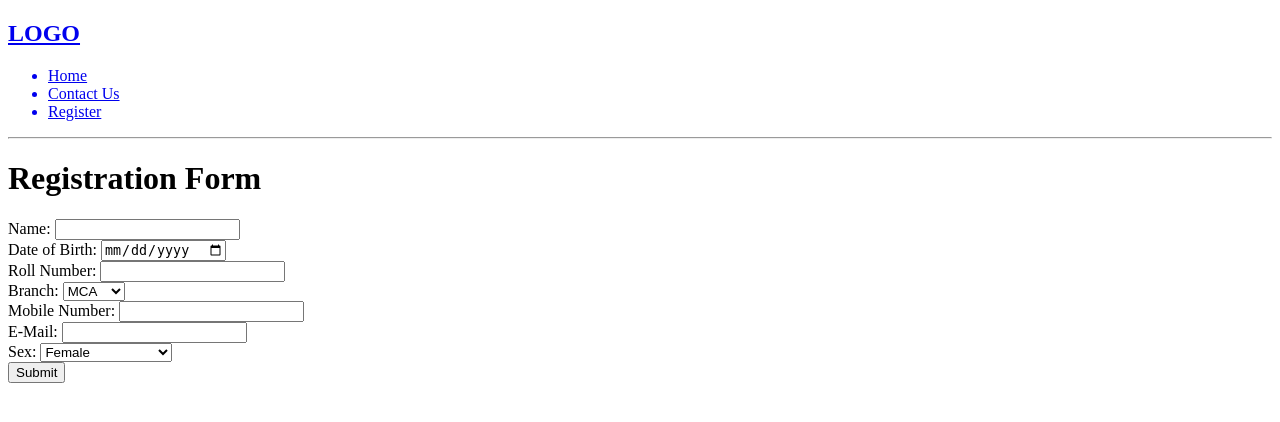
After one commit to elementalneil/hackathon-webpages, a Django app: page /register/ in a window 1280 px wide. The commit adds this page. Shown: the top 422 px of the page. Run offline with Django 3.2, Linux system fonts and the light colour scheme.

Commit message:
Created Registration Form
-Users can Register from the registration form.
-Registered User Details will be stored to the database.
-No client-side data validation added yet.

```diff
--- /dev/null
+++ b/base/forms.py
@@ -0,0 +1,7 @@
+from django.forms import ModelForm
+from .models import Participant
+
+class ParticipantForm(ModelForm):
+    class Meta:
+        model = Participant
+        fields = '__all__'
--- /dev/null
+++ b/base/templates/base/form.html
@@ -0,0 +1,32 @@
+{% extends 'main.html' %}
+
+{% block content %}
+    <h1>Registration Form</h1>
+    <div>
+        <form method="POST" action="">
+            {% csrf_token %}
+
+            <label>Name: </label> <input name="name" type="text" id="name"><br>
+            <label>Date of Birth: </label> <input name="dob" type="date" id="dob"><br>
+            <label>Roll Number: </label> <input name="roll" type="text" id="roll"><br>
+            <label>Branch: </label>
+            <select name="branch" id="branch">
+                <option value="MCA">MCA</option>
+                <option value="BTech">BTech</option>
+                <option value="MTech">MTech</option>
+                <option value="PHD">PHD</option>
+            </select>
+            <br>
+            <label>Mobile Number: </label> <input name="mobile" type="text" id="mobile"><br>
+            <label>E-Mail: </label> <input name="email" type="email" id="email"><br>
+            <label>Sex: </label>
+            <select name="sex" id="sex">
+                <option value="F">Female</option>
+                <option value="M">Male</option>
+                <option value="N">Rather not Specify</option>
+            </select>
+            <br>
+            <input type="submit" value="Submit">
+        </form>
+    </div>
+{% endblock %}
--- a/base/urls.py
+++ b/base/urls.py
@@ -4,4 +4,5 @@ from . import views
 urlpatterns = [
     path('', views.home, name='home'),
     path('contact-us/', views.contact, name='contact'),
+    path('register/', views.register, name='register')
 ]
--- a/base/views.py
+++ b/base/views.py
@@ -1,6 +1,8 @@
 from django.shortcuts import render
 from django.http import HttpResponse
 from .models import Participant
+from .forms import ParticipantForm
+from django.shortcuts import render, redirect
 
 # Create your views here.
 # participants=[                      #Temporary Context
@@ -9,11 +11,32 @@ from .models import Participant
 #     {'id':3, 'name':'Jack Doe'},
 # ]
 
-participants = Participant.objects.all()
-
 def home(request):
+    participants = Participant.objects.all()
     context={'participants':participants}
     return render(request, 'base/home.html', context)
 
 def contact(request):
     return render(request, 'base/contact.html')
+
+def register(request):
+    form = ParticipantForm()
+
+    # p=Participant(name='JD', dob='1997-01-01', roll='M156487CA', branch='BTech', mobile='+911546567251', email='jd@gmail.com', sex='F')
+    # p.save()
+    if request.method == 'POST':
+        p=Participant()
+        p.name=request.POST.get('name')
+        p.dob=request.POST.get('dob')
+        p.roll=request.POST.get('roll')
+        p.branch=request.POST.get('branch')
+        p.mobile=request.POST.get('mobile')
+        p.email=request.POST.get('email')
+        p.sex=request.POST.get('sex')
+        p.save()
+        return redirect('home')
+    #     # form = ParticipantForm(request.POST)
+    #     # if form.is_valid():
+    #     #     form.save()
+
+    return render(request, 'base/form.html')
--- a/templates/navbar.html
+++ b/templates/navbar.html
@@ -2,6 +2,6 @@
 <ul>
     <a href="\"><li>Home</li></a>
     <a href="\contact-us"><li>Contact Us</li></a>
-    <a href=""><li>Register</li></a>
+    <a href="\register"><li>Register</li></a>
 </ul>
 <hr>
```
Also changed, not shown: db.sqlite3.
